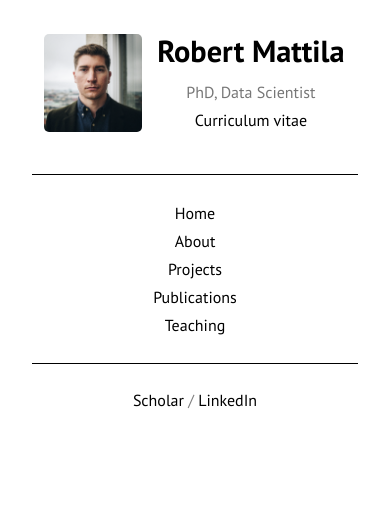
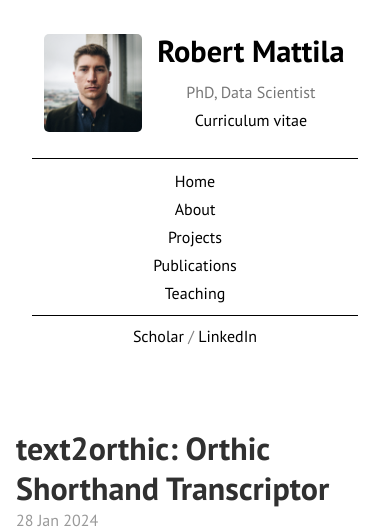
Before and after one commit to rmattila/rmattila.github.io, a Jekyll site: the page built from index.html, in a window 390 px wide. Shown: the top 531 px of the page. Built offline with Jekyll 4.4.1, drawn with Linux system fonts in a browser that asks for light colours; the list of posts is cut into pages by our own code; comment, search, counter and statistics services are not loaded.

Commit message:
decrease padding on mobile

```diff
--- a/public/css/hyde.css
+++ b/public/css/hyde.css
@@ -90,6 +90,13 @@
   .sidebar-about .flex-container > div {
     flex-grow: 1; /* Allows text div to grow and fill available space */
     text-align: center; /* Centers text */
+  }
+  .sidebar {
+    padding-bottom: 0; /* Decrease padding on mobile. The page content is already padded. */
+  }
+  .sidebar hr {
+    margin-top:8px;
+    margin-bottom:8px;
   }
 }
 
```
